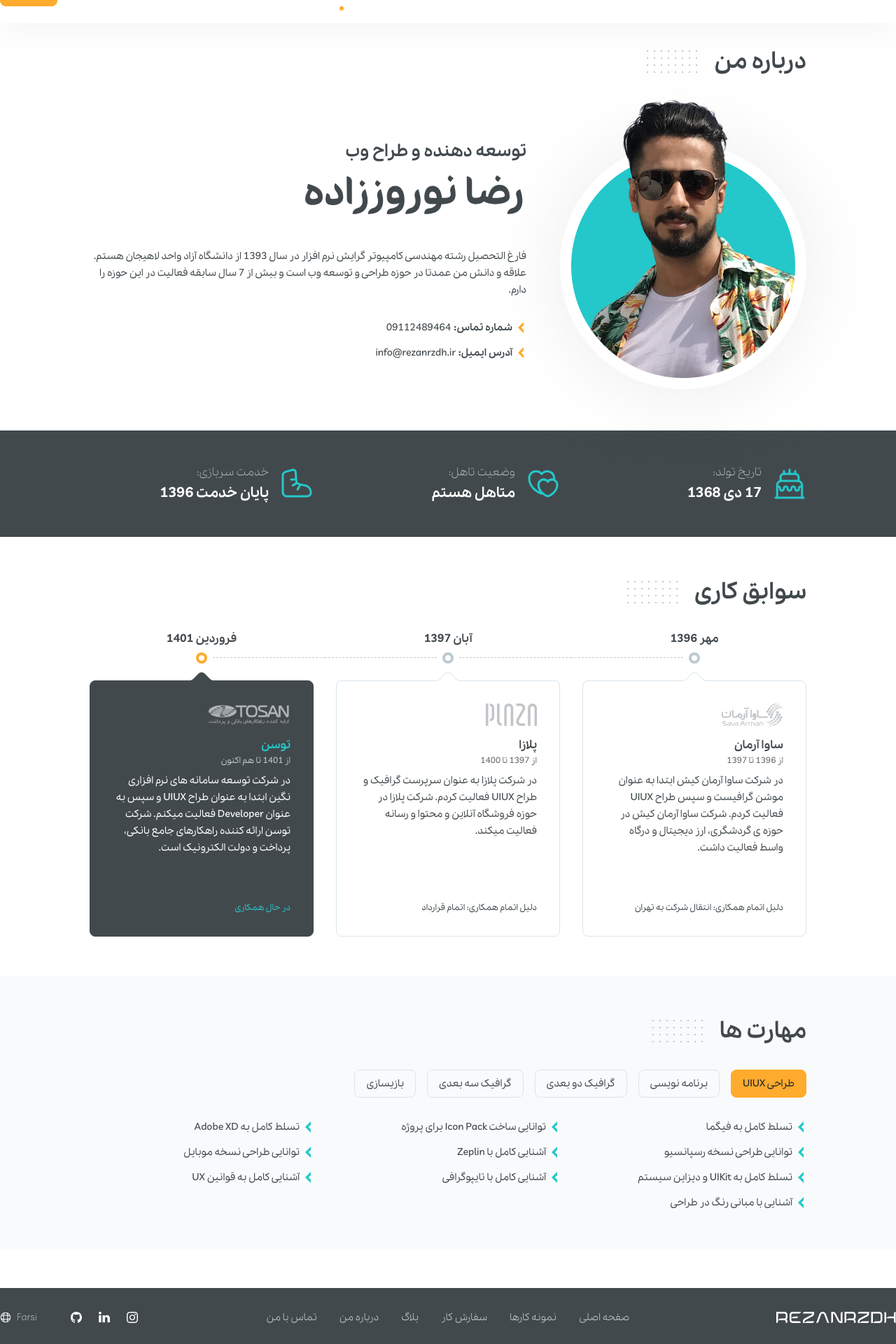
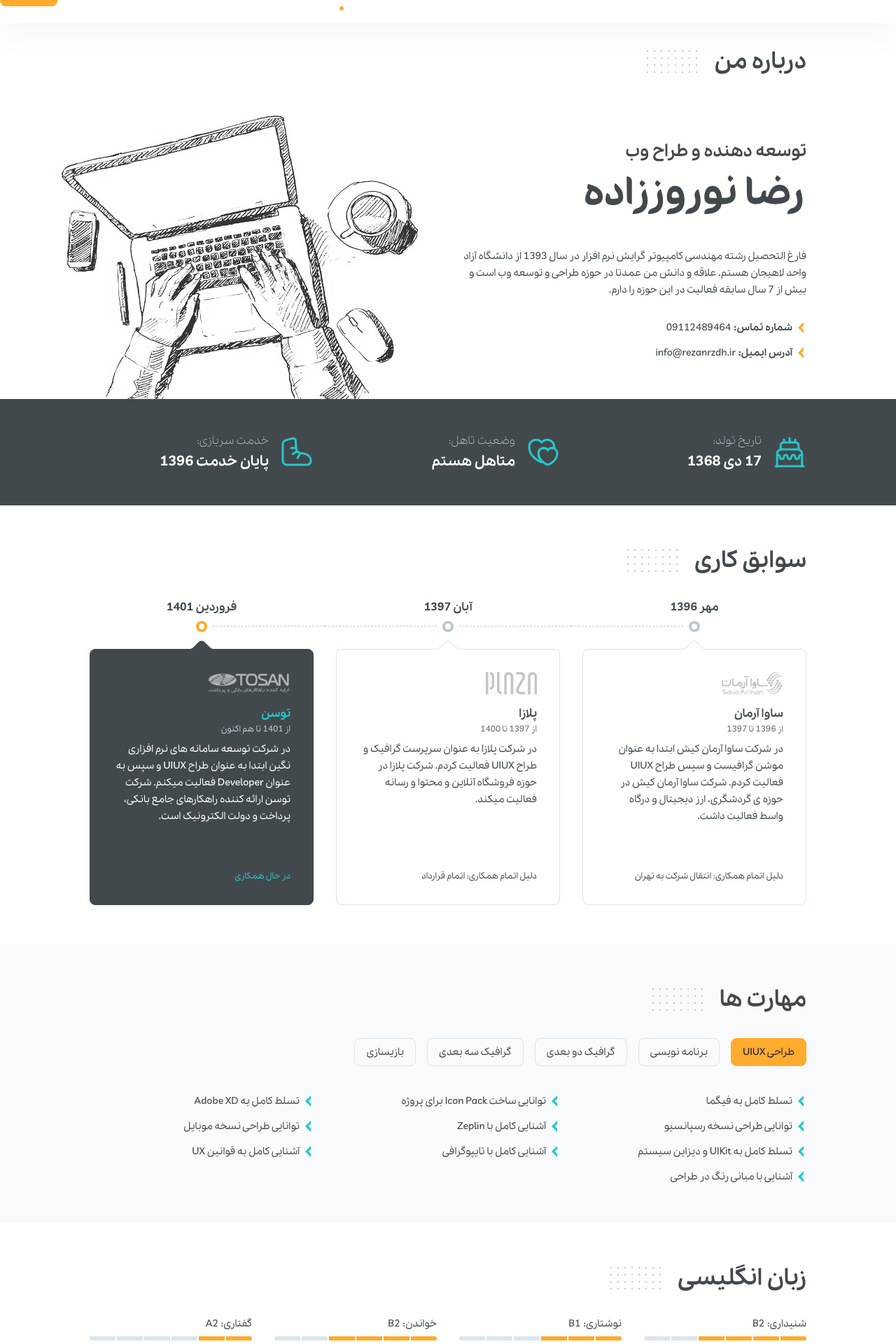
Before and after one commit to RezaNrzdh/RezaNrzdh, an Angular app in the folder client/: page /about in a window 1280 px wide. Shown: the part 55-1975 px from the top of the page at 70% size. Built offline with nearby package versions, Linux system fonts and the light colour scheme.

Commit message:
update about page

```diff
--- a/client/src/app/core/services/about.service.ts
+++ b/client/src/app/core/services/about.service.ts
@@ -91,12 +91,35 @@ export class AboutService {
             {
                 title: "بازیسازی",
                 skill:[
-                    "",
-                    "",
-                    "",
-                    "",
-                    ""
+                    "آشنایی با Unreal Engine",
+                    "توانایی بازیسازی با زبان ++C",
+                    "توانایی ساخت آبجکت های 3D",
+                    "توانایی Rig و Animate کاراکتر",
+                    "توانایی ساخت Texture",
+                    "طراحی Level Design"
                 ]
+            }
+        ],
+        language: [
+            {
+                title: "شنیداری",
+                cefr: "B2",
+                level: 4
+            },
+            {
+                title: "نوشتاری",
+                cefr: "B1",
+                level: 3
+            },
+            {
+                title: "خواندن",
+                cefr: "B2",
+                level: 4
+            },
+            {
+                title: "گفتاری",
+                cefr: "A2",
+                level: 2
             }
         ]
     }
--- a/client/src/app/feature/about/about.component.html
+++ b/client/src/app/feature/about/about.component.html
@@ -1,13 +1,10 @@
-<section class="flex column margin-top-32 margin-bot-56">
-    <div class="flex CRTMonitor align-ctr margin-bot-32">
+<section class="flex column margin-top-32">
+    <div class="flex CRTMonitor align-ctr margin-bot-32 z-index-1">
         <h1 class="color-dark headline-1 bold margin-left-24">درباره من</h1>
         <img src="assets/images/dot.svg" alt="" />
     </div>
     <div class="aboutme CRTMonitor flex margin-bot-56">
-        <div class="imageContainer flex relative">
-            <img src="/assets/images/aboutus.png" class="absolute" alt=""/>
-        </div>
-        <div class="flex column margin-right-48 width-full">
+        <div class="flex column margin-left-32 width-half">
             <span class="headline-4 bold color-dark margin-top-56 margin-bot-16">{{data.jobtitle}}</span>
             <img src="assets/icons/rezanrzdlogofa.svg" width="321" height="56" alt=""/>
             <p class="body-2 medium color-dark lineheight-24 margin-top-48">{{data.aboutme}}</p>
@@ -22,8 +19,11 @@
                 <span class="body-2 medium color-dark margin-right-4">{{data.email}}</span>
             </div>
         </div>
+        <div class="imageContainer flex relative width-half z-index-1">
+            <img src="/assets/images/aboutme.jpg" class="absolute right top" alt=""/>
+        </div>
     </div>
-    <div class="info flex background-dark padding-top-48 padding-bot-48">
+    <div class="info flex background-dark padding-top-48 padding-bot-48 z-index-2">
         <div class="CRTMonitor grid">
             <div class="flex align-ctr">
                 <app-icon icon="cake" size="48"></app-icon>
@@ -54,18 +54,18 @@
             <img src="assets/images/dot.svg" alt="" />
         </div>
         <div class="grid CRTMonitor">
-            <div *ngFor="let item of data.experience" class="company flex column relative">
+            <div *ngFor="let exp of data.experience" class="company flex column relative">
                 <div class="year flex column align-ctr">
-                    <span class="body-1 bold color-dark margin-bot-8">{{item.year}}</span>
+                    <span class="body-1 bold color-dark margin-bot-8">{{exp.year}}</span>
                     <span class="dot flex radius-8"></span>
                 </div>
                 <div class="desc flex justify-ctr margin-top-24 relative radius-8 padding-32">
                     <div class="flex column width-full">
-                        <img src="assets/images/{{item.img}}.png" alt="" class="width-fit"/>
-                        <h3 class="body-1 bold color-dark margin-top-16">{{item.companyname}}</h3>
-                        <span class="fromto caption medium color-gray-5 margin-top-2">{{item.from}}</span>
-                        <p class="body-2 medium color-dark margin-top-8 lineheight-24">{{item.desc}}</p>
-                        <span class="reason caption medium color-dark margin-top-auto">{{item.reason}}</span>
+                        <img src="assets/images/{{exp.img}}.png" alt="" class="width-fit"/>
+                        <h3 class="body-1 bold color-dark margin-top-16">{{exp.companyname}}</h3>
+                        <span class="fromto caption medium color-gray-5 margin-top-2">{{exp.from}}</span>
+                        <p class="body-2 medium color-dark margin-top-8 lineheight-24">{{exp.desc}}</p>
+                        <span class="reason caption medium color-dark margin-top-auto">{{exp.reason}}</span>
                     </div>
                 </div>
             </div>
@@ -84,12 +84,28 @@
                 </ng-template>
             </ng-container>
         </div>
-        <div class="grid CRTMonitor margin-top-32">
-            <div *ngFor="let item of data.skills[tab].skill" class="flex align-ctr">
+        <div class="grid CRTMonitor margin-top-40">
+            <div *ngFor="let skl of data.skills[tab].skill" class="flex align-ctr">
                 <app-icon icon="chevron-left" size="16" color="secondary"></app-icon>
-                <span class="body-2 medium color-dark margin-right-4">{{item}}</span>
+                <span class="body-2 medium color-dark margin-right-4">{{skl}}</span>
             </div>
         </div>
     </div>
-    <div class="language"></div>
+    <div class="language CRTMonitor margin-top-56 margin-bot-56">
+        <div class="flex CRTMonitor align-ctr margin-bot-32">
+            <h2 class="color-dark headline-1 bold margin-left-24">زبان انگلیسی</h2>
+            <img src="assets/images/dot.svg" alt="" />
+        </div>
+        <div class="sections grid margin-top-32">
+            <div *ngFor="let lang of data.language" class="flex column">
+                <div class="flex margin-bot-8">
+                    <span class="body-2 medium color-dark margin-left-4">{{ lang.title }}:</span>
+                    <div class="body-2 medium color-dark">{{ lang.cefr }}</div>
+                </div>
+                <div class="levels grid">
+                    <span *ngFor="let i of [1,2,3,4,5,6]" [ngClass]="i <= lang.level ? 'filled' : 'empty'"></span>
+                </div>
+            </div>
+        </div>
+    </div>
 </section>
--- a/client/src/app/feature/about/about.component.scss
+++ b/client/src/app/feature/about/about.component.scss
@@ -4,12 +4,7 @@
     section{
         .aboutme{
             .imageContainer{
-                min-width: 352px;
-                height: 416px;
                 img{
-                    top:-67px;
-                    left: -128px;
-                    object-fit: none;
                 }
             }
         }
@@ -108,7 +103,29 @@
             }
         }
         .language{
-
+            .sections{
+                grid-template-columns: 1fr 1fr 1fr 1fr;
+                grid-column-gap: 32px;
+                .levels{
+                    grid-template-columns: 1fr 1fr 1fr 1fr 1fr 1fr;
+                    grid-column-gap: 2px;
+                    span{
+                        height: 6px;
+                        &.filled{
+                            background-color: color.$color-primary;
+                        }
+                        &.empty{
+                            background-color: color.$color-gray-2;
+                        }
+                        &:first-child{
+                            border-radius: 0 3px 3px 0;
+                        }
+                        &:last-child{
+                            border-radius: 3px 0 0 3px;
+                        }
+                    }
+                }
+            }
         }
     }
 }
```
Also changed, not shown: client/src/assets/images/aboutme.jpg (added), client/src/assets/images/aboutus.png (deleted).
